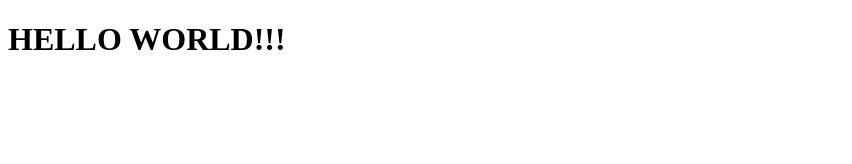
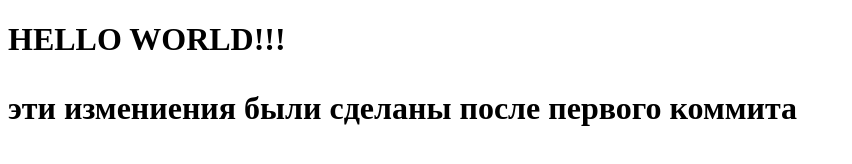
Before and after one commit to VadimRadetski/F245REPO, a plain HTML site: page index.html in a window 1280 px wide. Shown: the whole page, without its empty margins (0-852 px from the left). Drawn offline with Linux system fonts and the light colour scheme.

Commit message:
Второй коммит: добавил строку

```diff
--- a/index.html
+++ b/index.html
@@ -11,6 +11,7 @@
 <body>
 
 <h1> HELLO WORLD!!! <h1>
+<p> эти измениения были сделаны после первого коммита </p>
 
 </body>
 
```
